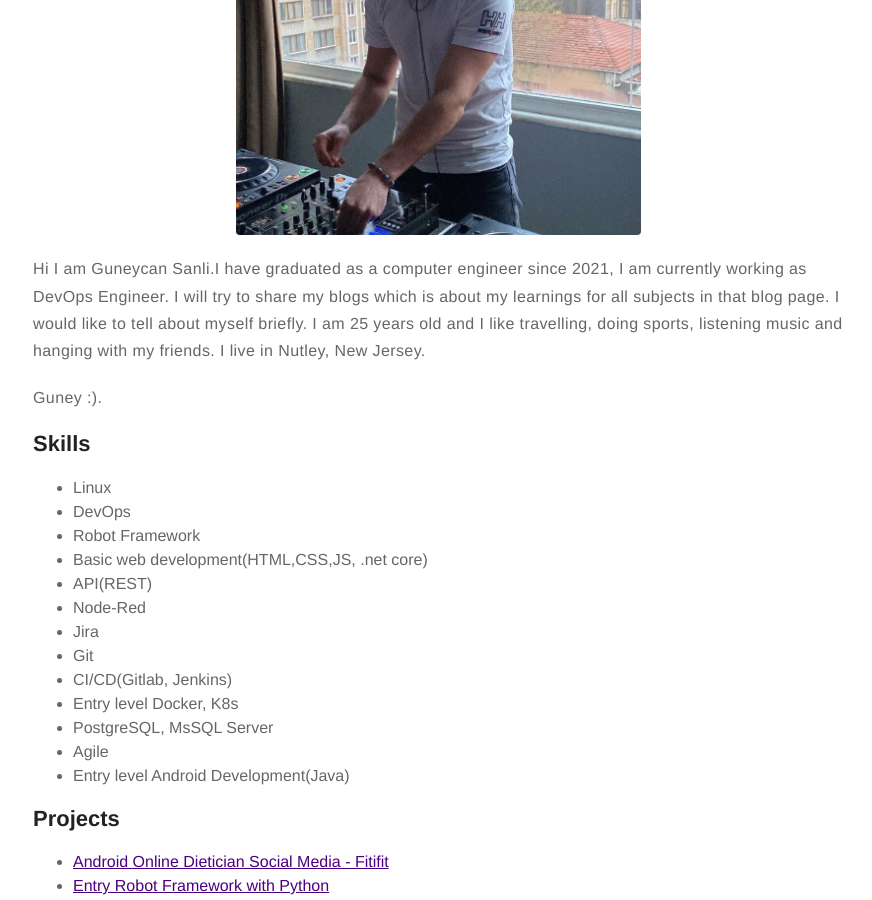
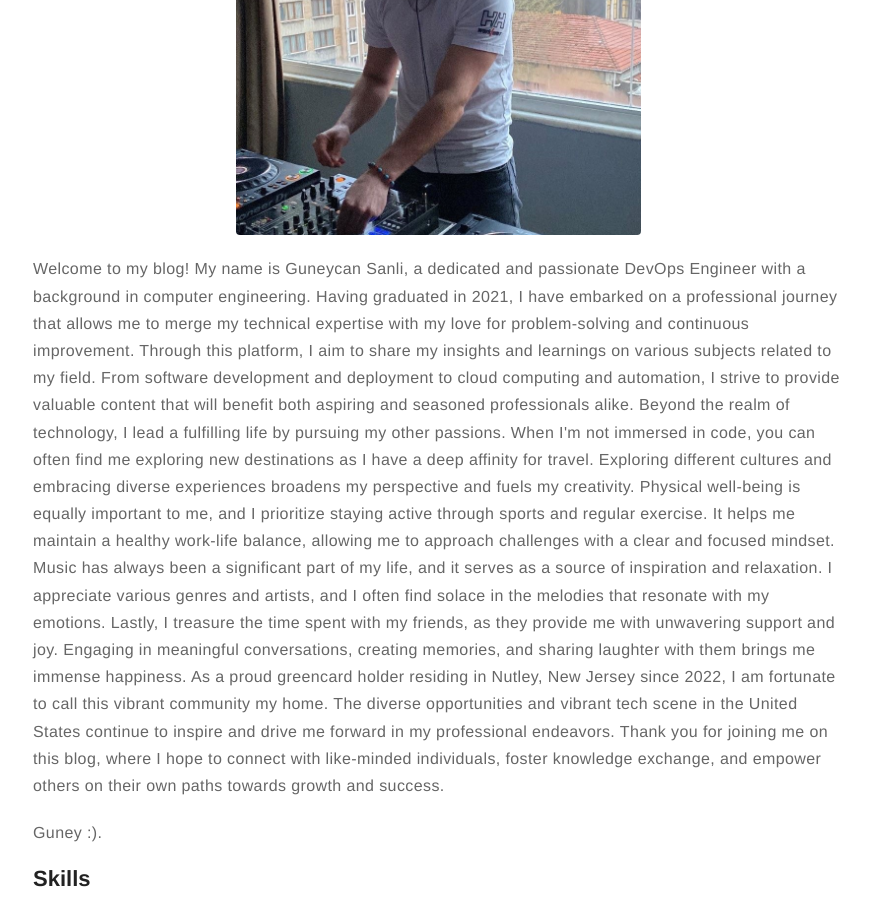
Before and after one commit to guneycansanli/my-blog, a Jekyll site: the page built from about.md, in a window 1280 px wide and 900 px high, scrolled down 336 px. Shown: the whole window, without its empty margins (202-1074 px from the left). Built offline with Jekyll 4.4.1, drawn with Linux system fonts in a browser that asks for light colours; nearby versions of some CDN libraries.

Commit message:
about me update

```diff
--- a/about.md
+++ b/about.md
@@ -4,7 +4,21 @@ layout: page
 ---
 ![Profile Image]({% if site.external-image %}{{ site.picture }}{% else %}{{ site.url }}/{{ site.picture }}{% endif %})
 
-<p>Hi I am Guneycan Sanli.I have graduated as a computer engineer since 2021, I am currently working as DevOps Engineer. I will try to share my blogs which is about my learnings for all subjects in that blog page. I would like to tell about myself briefly. I am 25 years old and I like travelling, doing sports, listening music and hanging with my friends. I live in Nutley, New Jersey. </p>
+<p>Welcome to my blog! My name is Guneycan Sanli, a dedicated and passionate DevOps Engineer with a background in computer engineering. Having graduated in 2021, I have embarked on a professional journey that allows me to merge my technical expertise with my love for problem-solving and continuous improvement.
+
+Through this platform, I aim to share my insights and learnings on various subjects related to my field. From software development and deployment to cloud computing and automation, I strive to provide valuable content that will benefit both aspiring and seasoned professionals alike.
+
+Beyond the realm of technology, I lead a fulfilling life by pursuing my other passions. When I'm not immersed in code, you can often find me exploring new destinations as I have a deep affinity for travel. Exploring different cultures and embracing diverse experiences broadens my perspective and fuels my creativity.
+
+Physical well-being is equally important to me, and I prioritize staying active through sports and regular exercise. It helps me maintain a healthy work-life balance, allowing me to approach challenges with a clear and focused mindset.
+
+Music has always been a significant part of my life, and it serves as a source of inspiration and relaxation. I appreciate various genres and artists, and I often find solace in the melodies that resonate with my emotions.
+
+Lastly, I treasure the time spent with my friends, as they provide me with unwavering support and joy. Engaging in meaningful conversations, creating memories, and sharing laughter with them brings me immense happiness.
+
+As a proud greencard holder residing in Nutley, New Jersey since 2022, I am fortunate to call this vibrant community my home. The diverse opportunities and vibrant tech scene in the United States continue to inspire and drive me forward in my professional endeavors.
+
+Thank you for joining me on this blog, where I hope to connect with like-minded individuals, foster knowledge exchange, and empower others on their own paths towards growth and success. </p>
 
 <p>Guney :).</p>
 
```
